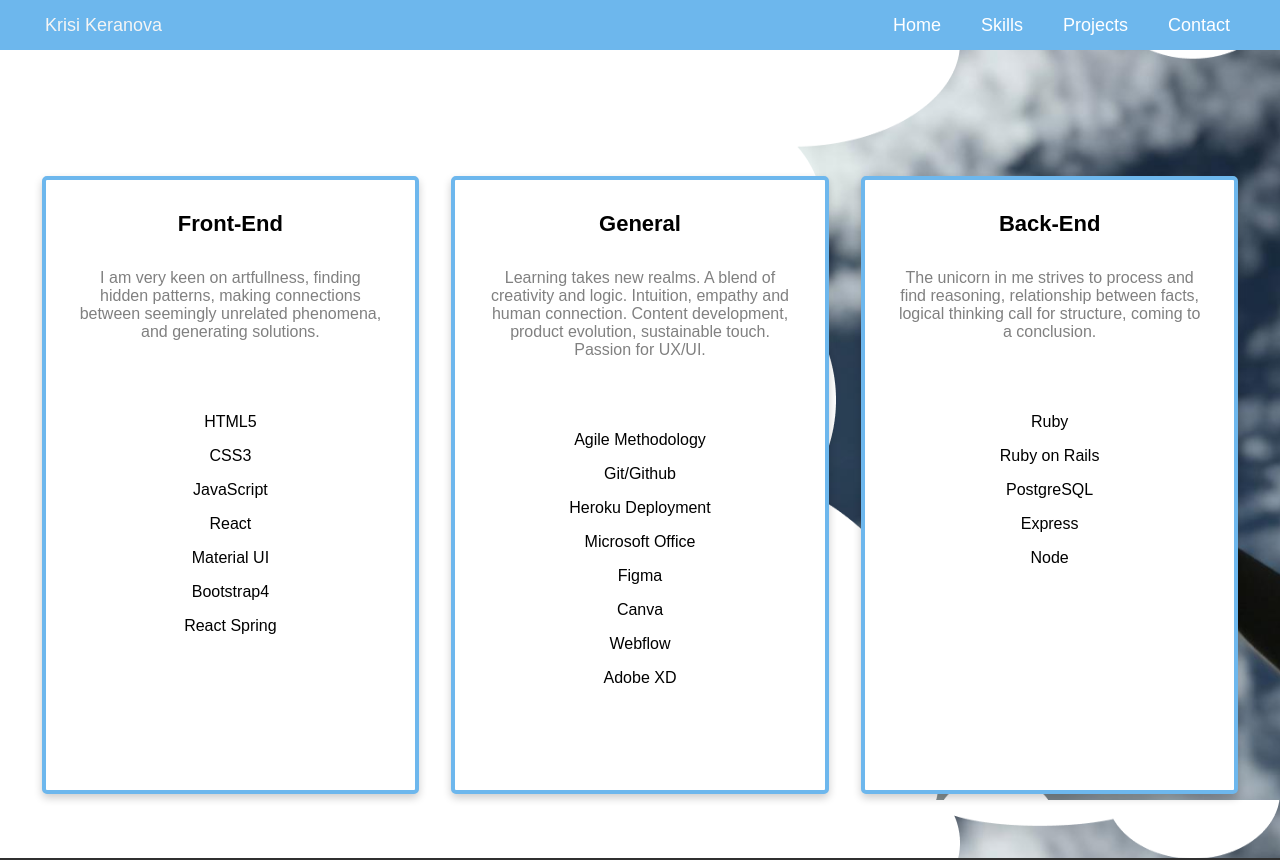
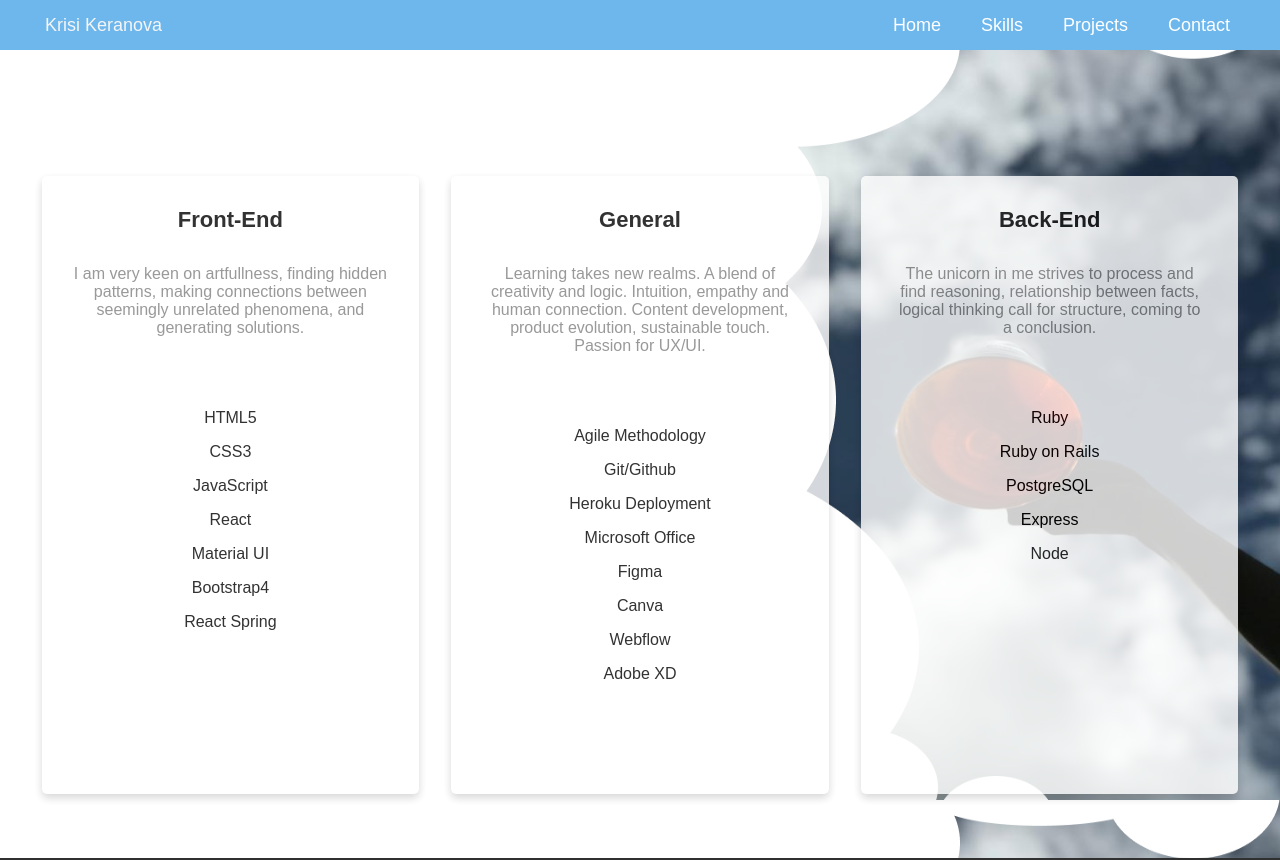
Before and after one commit to krisike/portfolio_website, a React (Create React App) app in the folder client/: page /skills in a window 1280 px wide. Shown: the top 860 px of the page. Built offline with nearby package versions, Linux system fonts and the light colour scheme.

Commit message:
small css and cleaning of code

```diff
--- a/client/src/styling/Skills.css
+++ b/client/src/styling/Skills.css
@@ -17,7 +17,8 @@
   margin: 1em;
   flex: 1;
   padding: 1em;
-  border: 4px solid #6db7ed;
+  /* border: 4px solid #6db7ed; */
+  opacity: 0.8;
 }
 
 .skillsDescription {
@@ -43,7 +44,7 @@
 } */
 
 .card:hover {
-  opacity: 0.7;
+  opacity: 1;
 }
 
 .skillsList {
```
